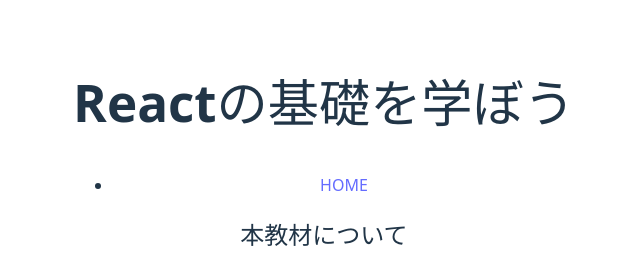
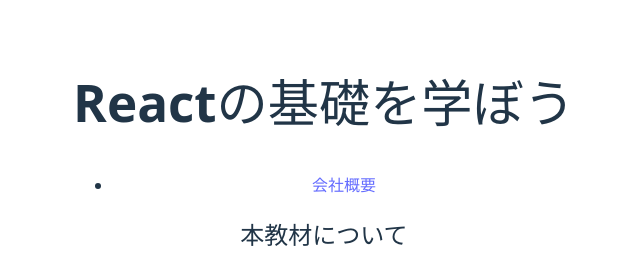
Before and after one commit to TakSakamoto-Osaka/react-basic, a React (Vite) app: page / in a window 1280 px wide. Shown: the top 264 px of the page, without its empty margins (316-956 px from the left). Built offline with nearby package versions, Linux system fonts and the light colour scheme.

Commit message:
10章 イベント処理を理解しよう

```diff
--- a/src/components/Header.jsx
+++ b/src/components/Header.jsx
@@ -1,13 +1,17 @@
 import React from "react";
 
 export function Header({ siteTitle = "サイト名未設定" }) {
+    const handleClick = () => {
+        alert("当社では、プログラミング学習者向けにReactを活用した実践的な学習教材をていきょうしています。Reactの基本から応用まで、手を動かしながら学べるコンテンツを通じて、確かなスキル習得を目指せます。");
+    }
+
 
     return(
         <header>
             <nav>
                 <h1>{siteTitle}</h1>
                 <ul>
-                    <li><a href="#">HOME</a></li>
+                    <li><a href="#" onClick={handleClick}>会社概要</a></li>
                 </ul>
             </nav>
         </header>
```
